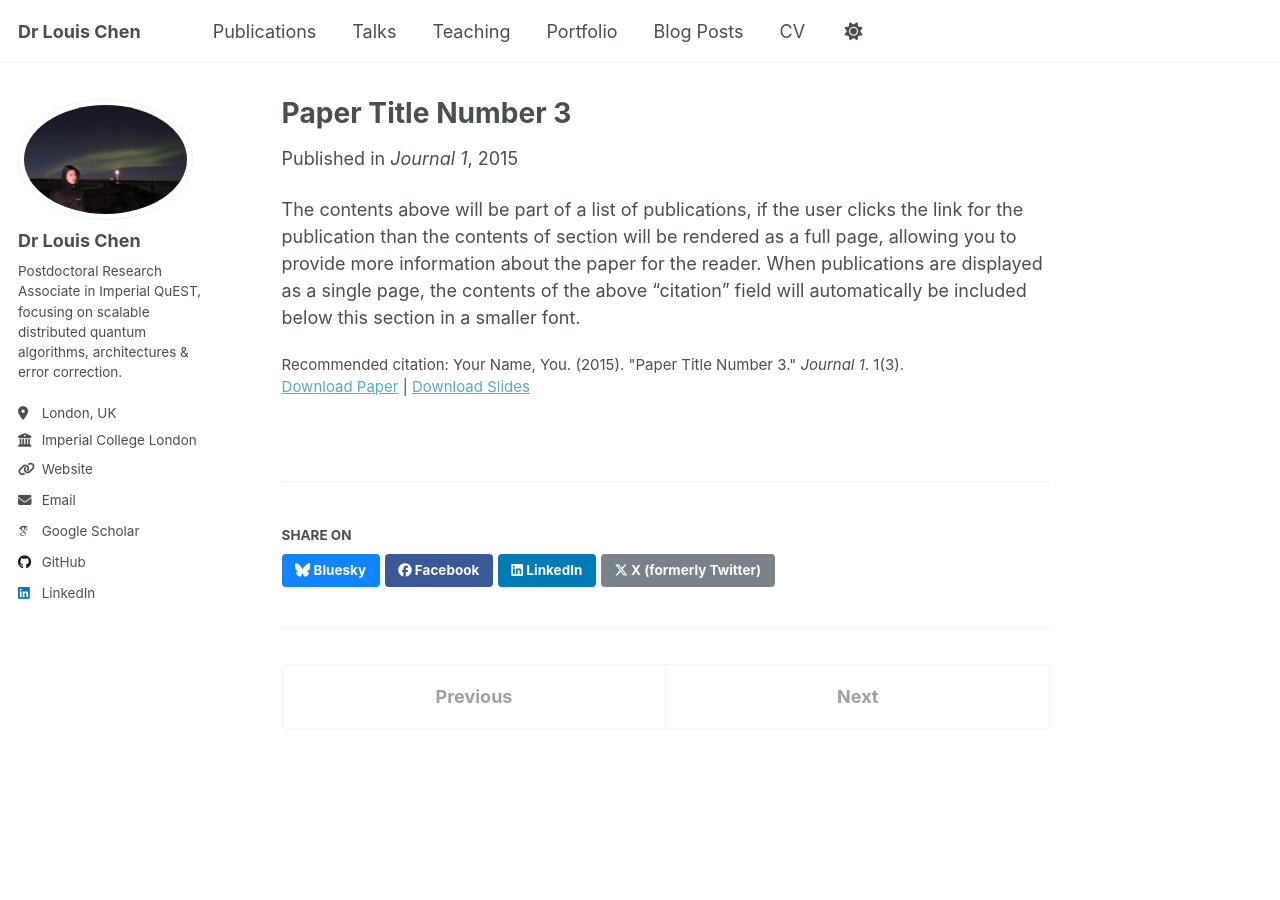
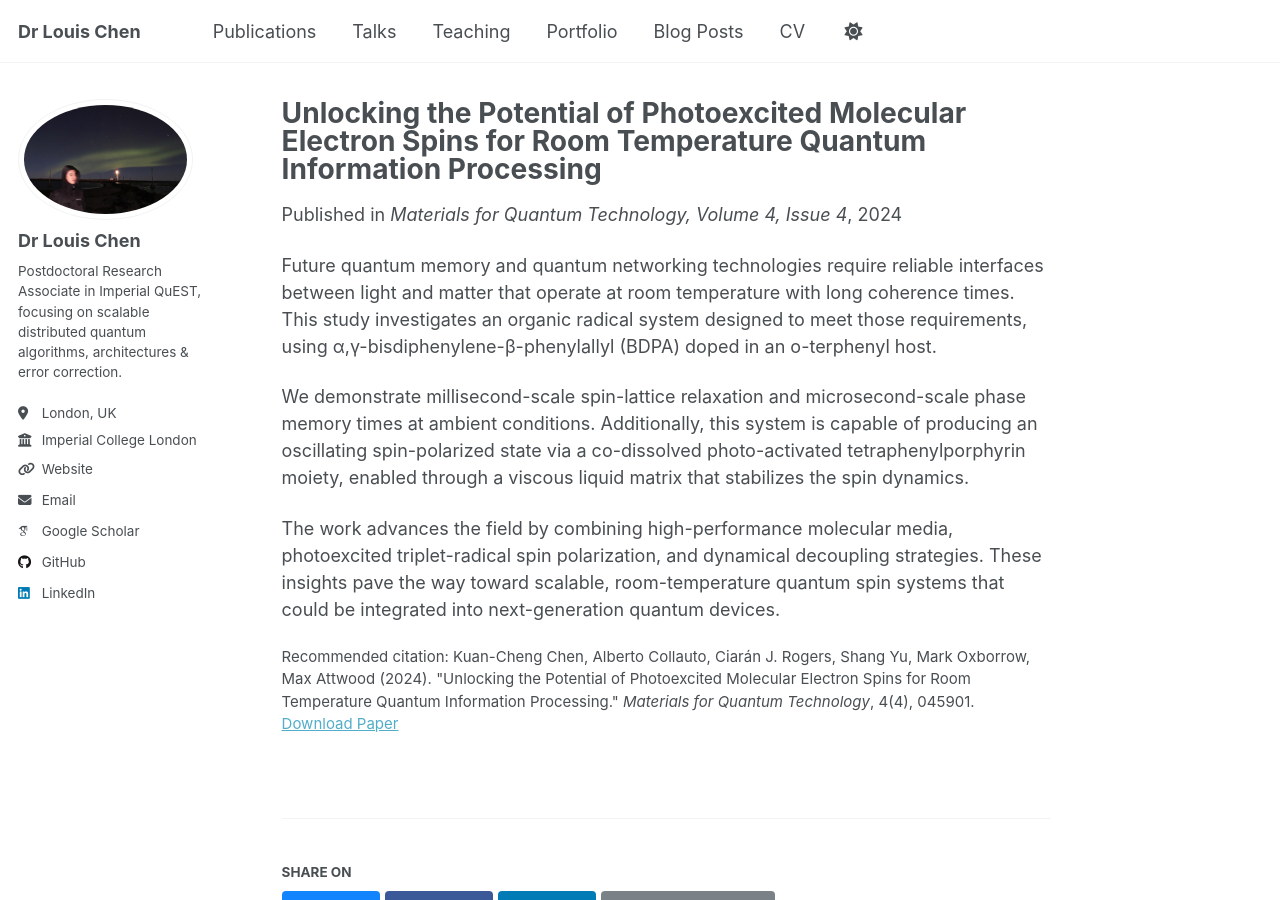
Before and after one commit to Louisanity/louisanity.github.io, a Jekyll site: the page built from _publications/2015-10-01-paper-title-number-3.md, in a window 1280 px wide and 900 px high. Built offline with Jekyll 4.4.1, drawn with Linux system fonts in a browser that asks for light colours; some web fonts are replaced.

Commit message:
Update 2015-10-01-paper-title-number-3.md

```diff
--- a/_publications/2015-10-01-paper-title-number-3.md
+++ b/_publications/2015-10-01-paper-title-number-3.md
@@ -1,14 +1,17 @@
 ---
-title: "Paper Title Number 3"
+title: "Unlocking the Potential of Photoexcited Molecular Electron Spins for Room Temperature Quantum Information Processing"
 collection: publications
 category: manuscripts
-permalink: /publication/2015-10-01-paper-title-number-3
-excerpt: 'This paper is about the number 3. The number 4 is left for future work.'
-date: 2015-10-01
-venue: 'Journal 1'
-slidesurl: 'http://academicpages.github.io/files/slides3.pdf'
-paperurl: 'http://academicpages.github.io/files/paper3.pdf'
-citation: 'Your Name, You. (2015). &quot;Paper Title Number 3.&quot; <i>Journal 1</i>. 1(3).'
+permalink: /publication/2024-photoexcited-spins
+excerpt: "This work demonstrates a room-temperature spin system with long coherence times, leveraging photoexcited molecular radicals in viscous media for future quantum information applications."
+date: 2024-11-11
+venue: 'Materials for Quantum Technology, Volume 4, Issue 4'
+paperurl: 'https://iopscience.iop.org/article/10.1088/2633-4356/ad8719'
+citation: 'Kuan-Cheng Chen, Alberto Collauto, Ciarán J. Rogers, Shang Yu, Mark Oxborrow, Max Attwood (2024). &quot;Unlocking the Potential of Photoexcited Molecular Electron Spins for Room Temperature Quantum Information Processing.&quot; <i>Materials for Quantum Technology</i>, 4(4), 045901.'
+doi: '10.1088/2633-4356/ad8719'
 ---
+Future quantum memory and quantum networking technologies require reliable interfaces between light and matter that operate at room temperature with long coherence times. This study investigates an organic radical system designed to meet those requirements, using α,γ-bisdiphenylene-β-phenylallyl (BDPA) doped in an o-terphenyl host.
 
-The contents above will be part of a list of publications, if the user clicks the link for the publication than the contents of section will be rendered as a full page, allowing you to provide more information about the paper for the reader. When publications are displayed as a single page, the contents of the above "citation" field will automatically be included below this section in a smaller font.
+We demonstrate millisecond-scale spin-lattice relaxation and microsecond-scale phase memory times at ambient conditions. Additionally, this system is capable of producing an oscillating spin-polarized state via a co-dissolved photo-activated tetraphenylporphyrin moiety, enabled through a viscous liquid matrix that stabilizes the spin dynamics.
+
+The work advances the field by combining high-performance molecular media, photoexcited triplet-radical spin polarization, and dynamical decoupling strategies. These insights pave the way toward scalable, room-temperature quantum spin systems that could be integrated into next-generation quantum devices.
```
